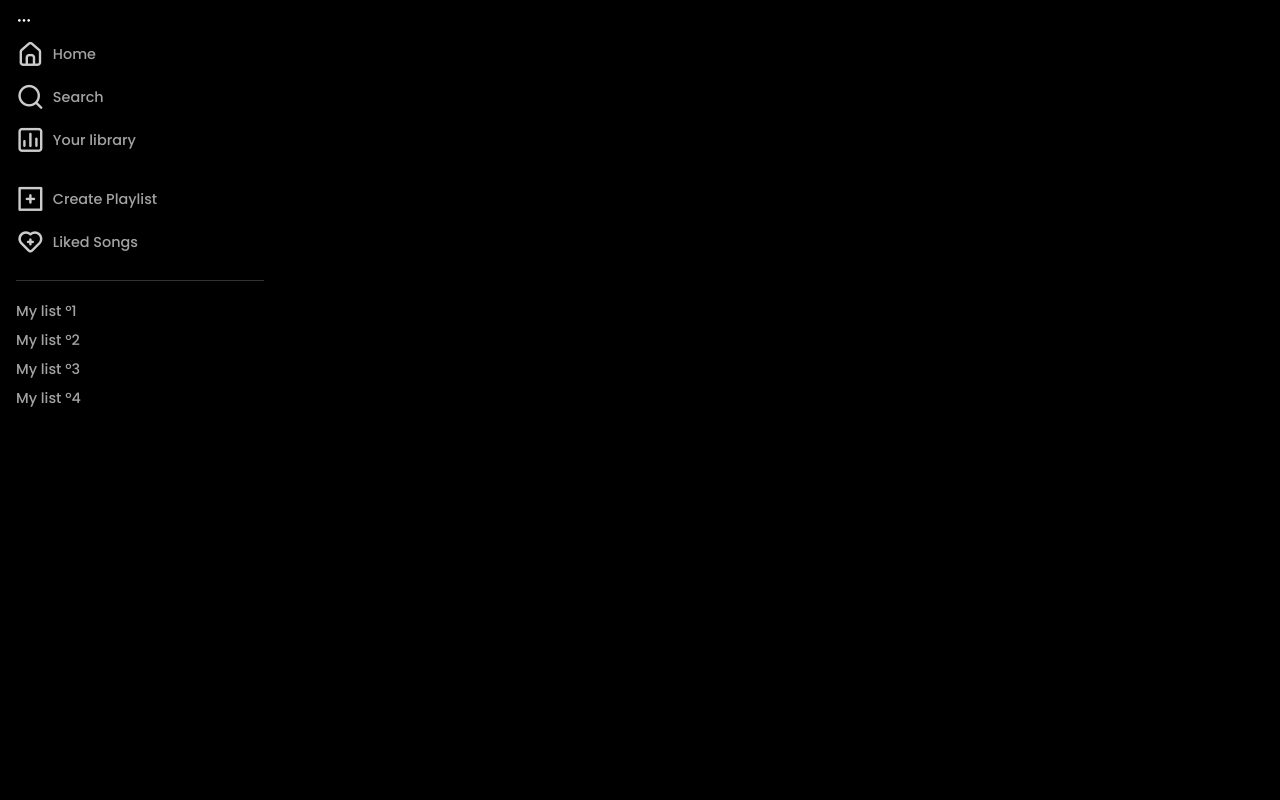
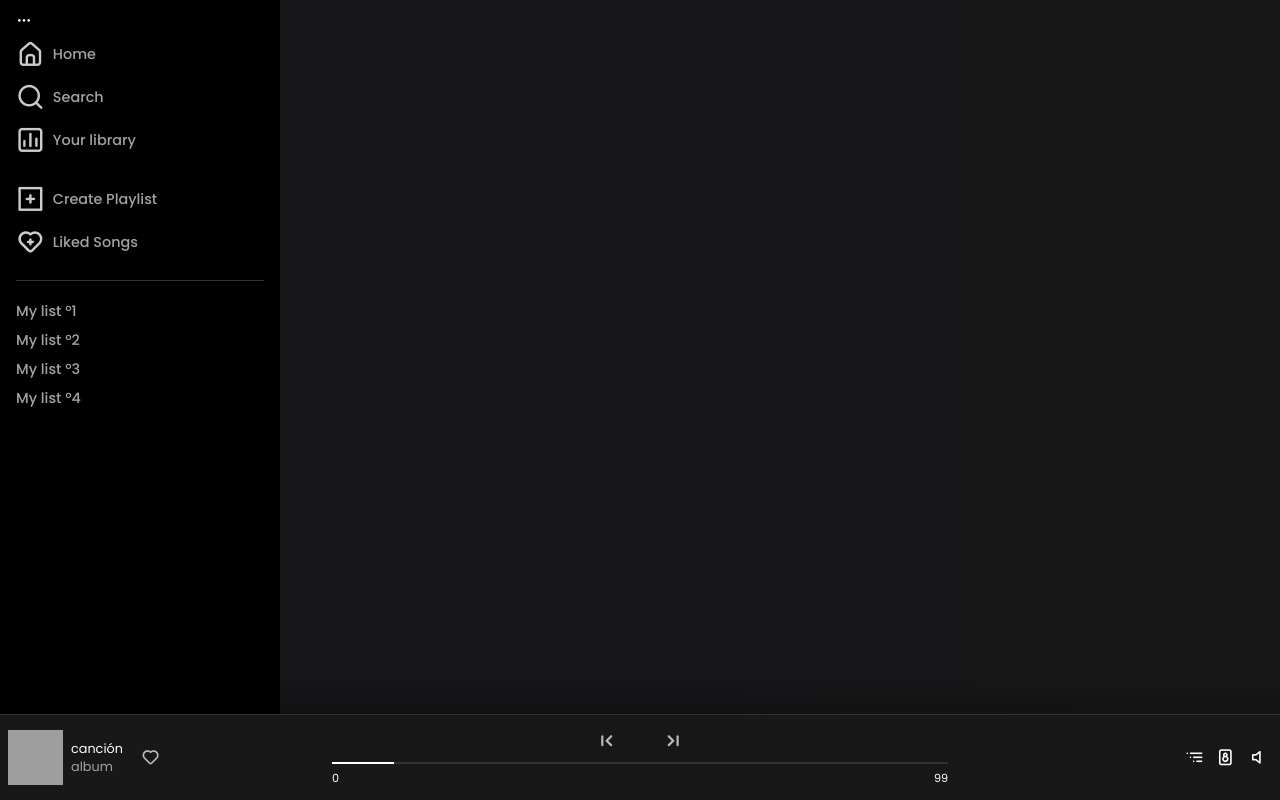
Before and after one commit to mat-ilde/YuMusica, an Angular app in the folder spotify/: page / in a window 1280 px wide. Built offline with nearby package versions, Linux system fonts and the light colour scheme; grey boxes are pictures that could not be loaded.

Commit message:
Added media-player structure

```diff
--- a/spotify/src/app/modules/home/pages/homepage/homepage.component.css
+++ b/spotify/src/app/modules/home/pages/homepage/homepage.component.css
@@ -0,0 +1,6 @@
+.home-wrapper {
+    margin: 0 0 0 17.5rem;
+    background: rgb(23, 23, 26);
+    background: linear-gradient(90deg, rgba(23, 23, 26, 1) 44%, rgba(24, 24, 24, 1) 100%);
+    min-height: 100vh;
+}
--- a/spotify/src/app/modules/home/pages/homepage/homepage.component.html
+++ b/spotify/src/app/modules/home/pages/homepage/homepage.component.html
@@ -1,2 +1,5 @@
 <app-sidebar></app-sidebar>
-<router-outlet></router-outlet>
+<app-mediaplayer></app-mediaplayer>
+<div class="home-wrapper">
+    <router-outlet></router-outlet>
+</div>
--- a/spotify/src/app/shared/components/mediaplayer/mediaplayer.component.css
+++ b/spotify/src/app/shared/components/mediaplayer/mediaplayer.component.css
@@ -0,0 +1,154 @@
+.media-player {
+    background-color: var(--color-5);
+    position: fixed;
+    bottom: 0;
+    width: 100%;
+    z-index: 2;
+    height: 85px;
+    border-top: solid 1px var(--color-2);
+    box-shadow: 0px -15px 15px 7px #0000002e;
+}
+
+.media-player .media-player--wrapper {
+    position: relative;
+    display: flex;
+    justify-content: space-between;
+    height: 100%;
+    padding: 0;
+}
+
+.media-player .media-player--wrapper .player-center {
+    display: flex;
+    align-content: center;
+    align-items: center;
+}
+
+.media-player--wrapper .artist {
+    width: 25%;
+    padding: 0 .5rem;
+}
+
+.media-player--wrapper .player-audio {
+    width: 25%;
+    padding: 0 .5rem;
+}
+
+.media-player--wrapper .player-controls {
+    width: 50%;
+    padding: 0 .5rem;
+    position: relative;
+}
+
+.media-player--wrapper .artist .artist-inside {
+    display: flex;
+    gap: .5rem
+}
+
+.media-player--wrapper .artist .track-like {
+    display: flex;
+    flex-direction: column;
+    align-self: center;
+    padding: 0 .25rem;
+}
+
+.media-player--wrapper .artist .track-like .btn-like {
+    border: 0;
+    background-color: transparent;
+    color: var(--color-4);
+    font-size: var(--font-size-2);
+    opacity: .7;
+}
+
+.media-player--wrapper .artist .artist-inside .track-info {
+    display: flex;
+    flex-direction: column;
+    align-self: center;
+}
+
+.media-player--wrapper .artist .artist-inside .track-title {
+    margin: 0;
+    font-weight: 400;
+    font-size: .8rem;
+}
+
+.media-player--wrapper .artist .artist-inside .sub-title {
+    margin: 0;
+    font-weight: 300;
+    font-size: 80%;
+    opacity: .6;
+}
+
+.media-player--wrapper .artist .artist-inside .cover {
+    width: 55px;
+    height: 55px;
+    object-fit: cover;
+}
+
+.media-player--wrapper .player-controls-inside {
+    display: flex;
+    justify-content: center;
+    align-self: center;
+    flex-direction: column;
+    width: 100%;
+    position: relative;
+}
+
+.media-player--wrapper .player-controls-inside .buttons-media {
+    display: flex;
+    justify-content: center;
+    align-self: center;
+    gap: .5rem
+}
+
+.media-player--wrapper .player-controls-inside .buttons-media .btn {
+    background-color: transparent;
+    border: 0;
+    color: var(--color-4);
+    opacity: .7;
+    font-size: 1.65rem
+}
+
+.media-player--wrapper .player-controls-inside .buttons-media .play {
+    font-size: 2.35rem;
+}
+
+.media-player--wrapper .player-controls-inside .media-linetime {
+    display: flex;
+    justify-content: space-between;
+    font-size: 70%;
+    padding: 0;
+}
+
+.media-player--wrapper .player-controls-inside .media-linetime .time {
+    padding: .5rem 0;
+}
+
+.media-player--wrapper .player-controls-inside .media-linetime .time-progress {
+    background-color: var(--color-2);
+    height: 2px;
+    width: 100%;
+    left: 0;
+    position: absolute;
+    cursor: pointer;
+}
+
+.media-player--wrapper .player-controls-inside .media-linetime .time-progress-live {
+    background-color: var(--color-4);
+    width: 0%;
+    height: 2px;
+    transition: all ease var(--animation-1);
+    position: absolute;
+}
+
+.media-player--wrapper .player-audio-inside {
+    display: flex;
+    justify-content: flex-end;
+    width: 100%;
+}
+
+.media-player--wrapper .player-audio-inside .btn-media {
+    background-color: transparent;
+    border: 0;
+    color: var(--color-4);
+    font-size: var(--font-size-2);
+}
--- a/spotify/src/app/shared/components/mediaplayer/mediaplayer.component.html
+++ b/spotify/src/app/shared/components/mediaplayer/mediaplayer.component.html
@@ -1 +1,74 @@
-<p>mediaplayer works!</p>
+<div class="media-player">
+    <div class="media-player--wrapper ">
+        <!--Zona del artista-->
+        <div class="artist player-center">
+            <ng-container *ngTemplateOutlet="artistZone"></ng-container>
+        </div>
+        <!--Zona del reproductor-->
+        <div class="player-controls player-center">
+            <ng-container *ngTemplateOutlet="playerZone"></ng-container>
+        </div>
+        <!--Zona del controles adicionales-->
+        <div class="player-audio player-center">
+            <ng-container *ngTemplateOutlet="playerAudio"></ng-container>
+        </div>
+    </div>
+</div>
+
+<!-- ZONE TEMPLATES -->
+
+<ng-template #artistZone>
+    <div class="artist-inside" *ngIf="true">
+
+        <img [src]="mockOver.cover" alt="" class="cover">
+        <div class="track-info">
+            <h3 class="track-title">{{mockOver?.name}}</h3>
+            <h5 class="track-title sub-title">{{mockOver?.album}}</h5>
+        </div>
+        <div class="track-like">
+            <button class="btn-like">
+                <i class="uil uil-heart"></i>
+            </button>
+        </div>
+    </div>
+</ng-template>
+
+<ng-template #playerZone>
+    <div class="player-controls-inside">
+        <div class="buttons-media">
+            <button class="arrow btn">
+                <i class="uil uil-previous"></i>
+            </button>
+            <button class="play btn">
+                <i class="uil "></i>
+
+            </button>
+            <button class="arrow btn">
+                <i class="uil uil-step-forward"></i>
+            </button>
+        </div>
+        <div class="media-linetime">
+
+            <div class="time">0</div>
+            <span #progressBar class="time-progress">
+                <span class="time-progress-live" [style.width]="10+'%'">
+                </span>
+            </span>
+            <div class="time">99</div>
+        </div>
+    </div>
+</ng-template>
+
+<ng-template #playerAudio>
+    <div class="player-audio-inside">
+        <button class="btn-media">
+            <i class="uil uil-list-ui-alt"></i>
+        </button>
+        <button class="btn-media">
+            <i class="uil uil-boombox"></i>
+        </button>
+        <button class="btn-media">
+            <i class="uil uil-volume-off"></i>
+        </button>
+    </div>
+</ng-template>
--- a/spotify/src/app/shared/components/mediaplayer/mediaplayer.component.ts
+++ b/spotify/src/app/shared/components/mediaplayer/mediaplayer.component.ts
@@ -6,6 +6,12 @@
   styleUrls: ['./mediaplayer.component.css']
 })
 export class MediaplayerComponent implements OnInit {
+  mockOver: any={
+    cover:'https://imagen.research.google/main_gallery_images/the-toronto-skyline-with-google-brain-logo.jpg',
+    album:'album',
+    name: 'canción'
+
+  }
 
   constructor() { }
 
--- a/spotify/src/app/shared/shared.module.ts
+++ b/spotify/src/app/shared/shared.module.ts
@@ -17,6 +17,8 @@
   ],
   exports:[
     SidebarComponent,
+    MediaplayerComponent,
+    HeaderuserComponent
   ],
 })
 export class SharedModule { }
```
Also changed, not shown: spotify/src/https:/imagen.research.google/main_gallery_images/the-toronto-skyline-with-google-brain-logo.jpg (added).
